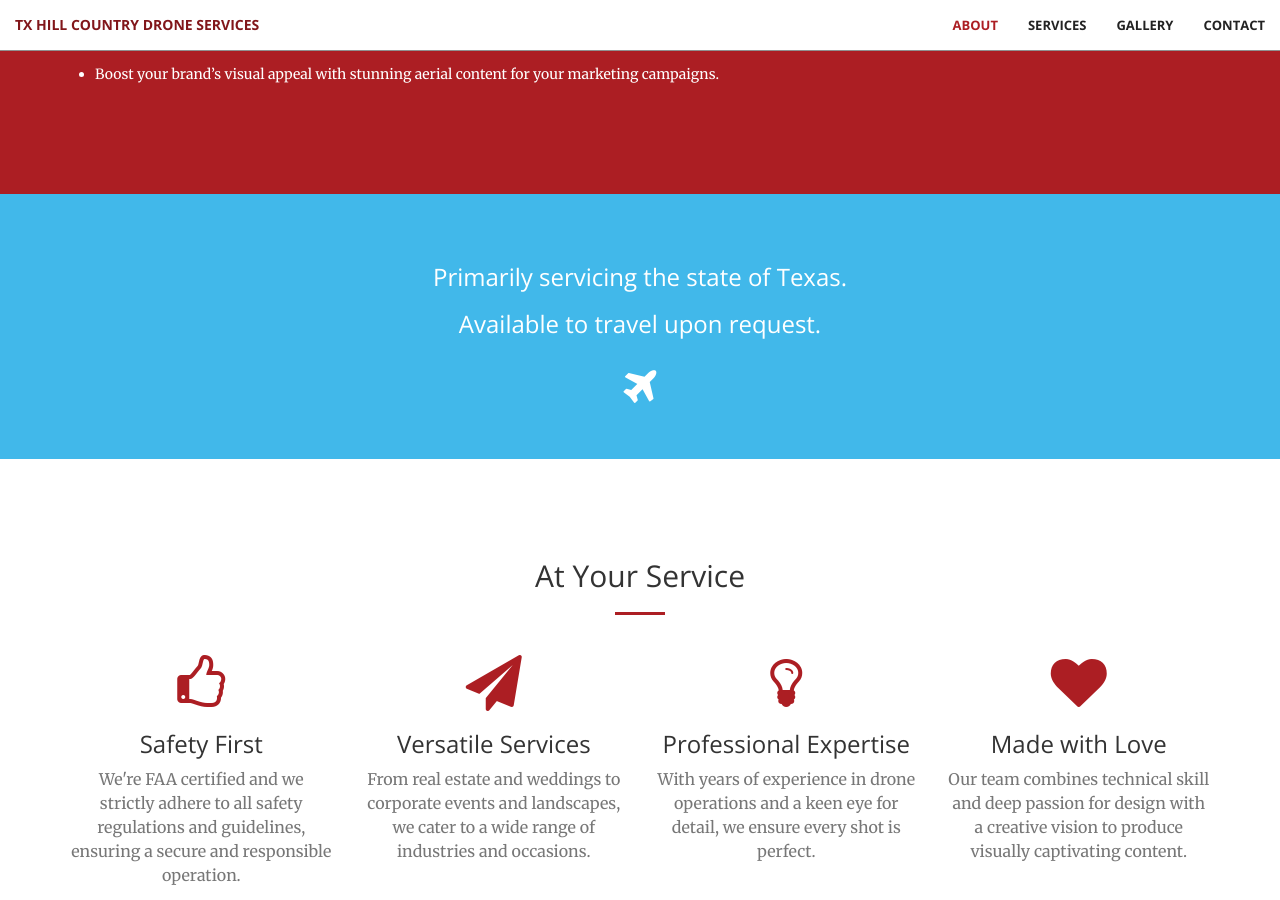
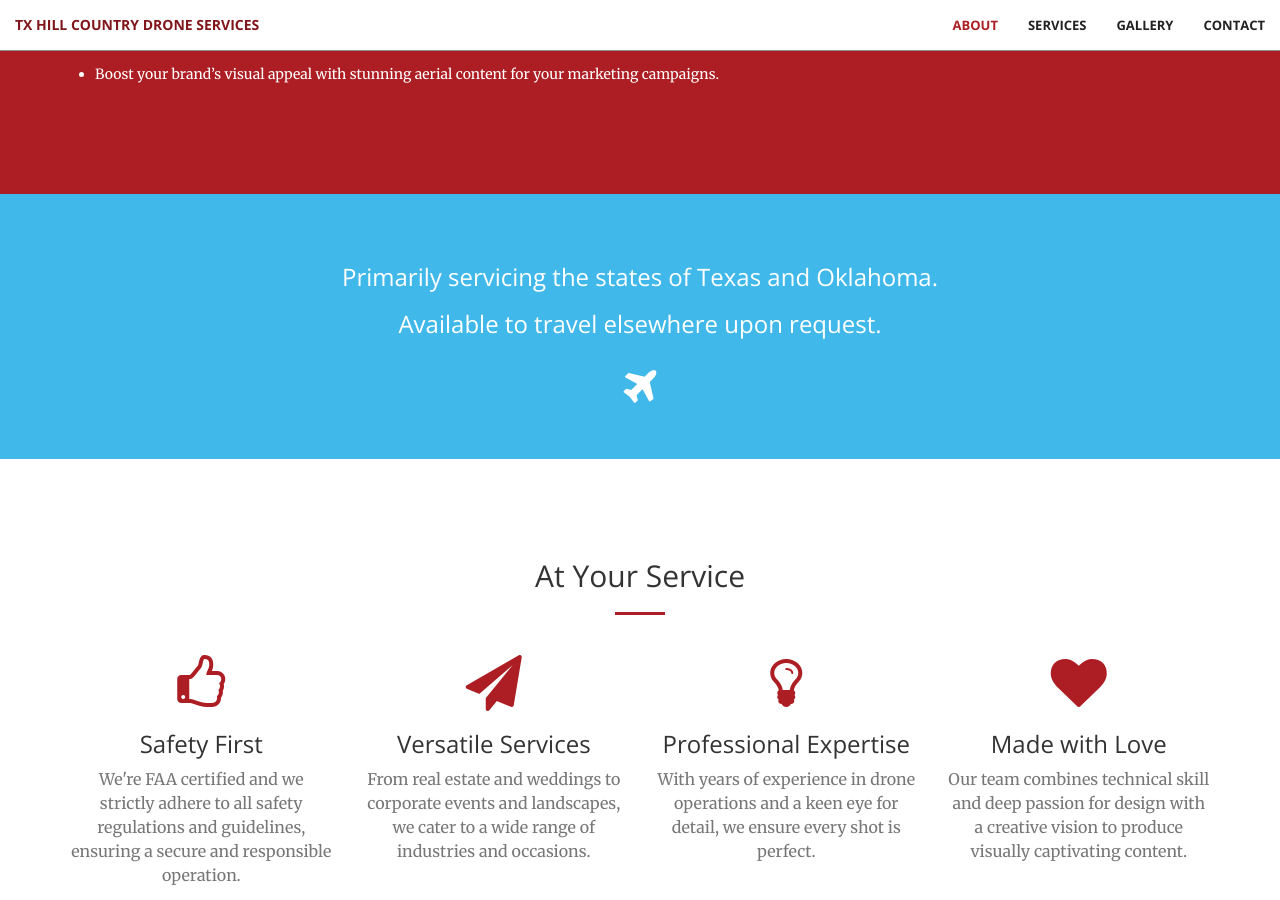
Before and after one commit to thcdroneservices/thcdroneservices.github.io, a Jekyll site: the page built from index.html, in a window 1280 px wide and 900 px high, scrolled down 1605 px. Built offline with Jekyll 4.4.1, drawn with Linux system fonts in a browser that asks for light colours; some of the changed text lies outside the part shown.

Commit message:
update a3

```diff
--- a/_includes/aside3.html
+++ b/_includes/aside3.html
@@ -1,8 +1,8 @@
 <aside class="bg-med">
     <div class="container text-center">
         <div class="call-to-action">
-            <h3 style="text-align: center;">Primarily servicing the state of Texas.</h3>
-            <h3 style="text-align: center;">Available to travel upon request.</h3>
+            <h3 style="text-align: center;">Primarily servicing the states of Texas and Oklahoma.</h3>
+            <h3 style="text-align: center;">Available to travel elsewhere upon request.</h3>
             <br>
             <i class="fa fa-plane fa-3x wow bounceIn" data-wow-delay=".1s"></i>
         </div>
```
